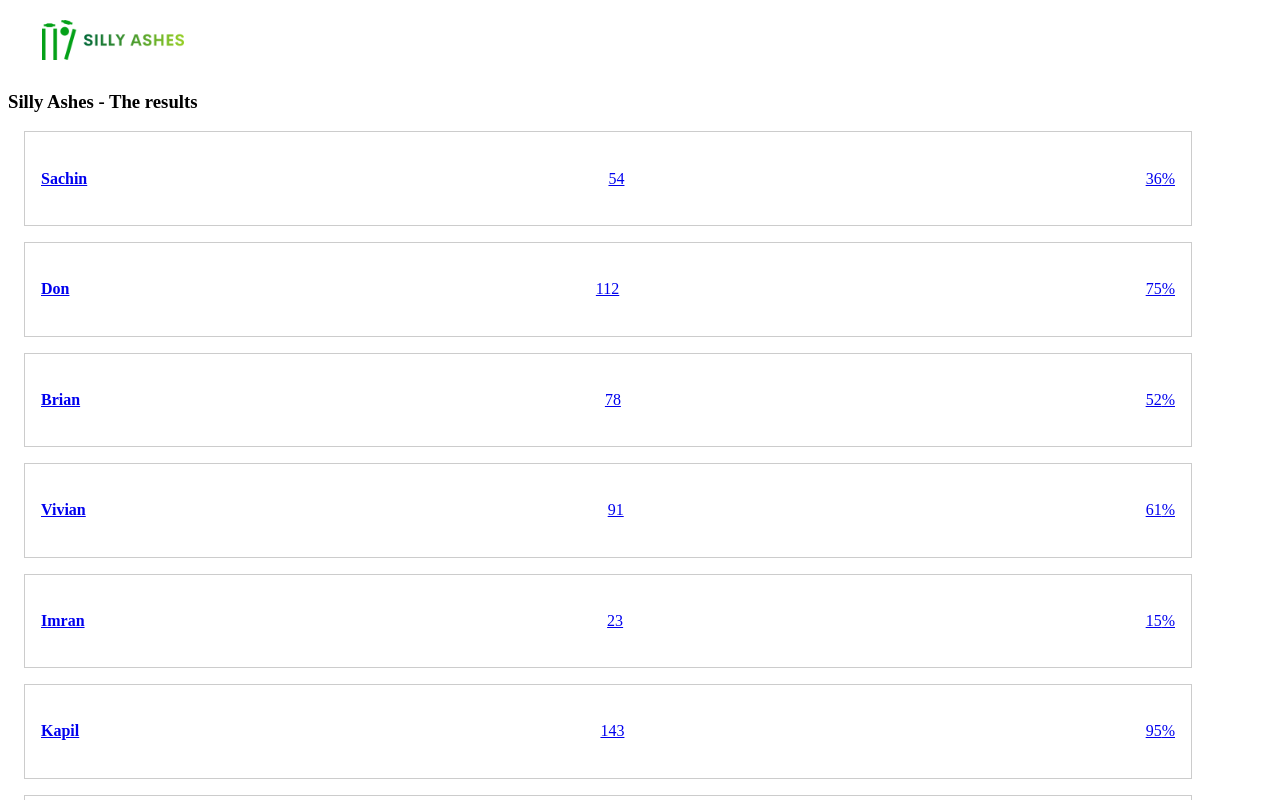
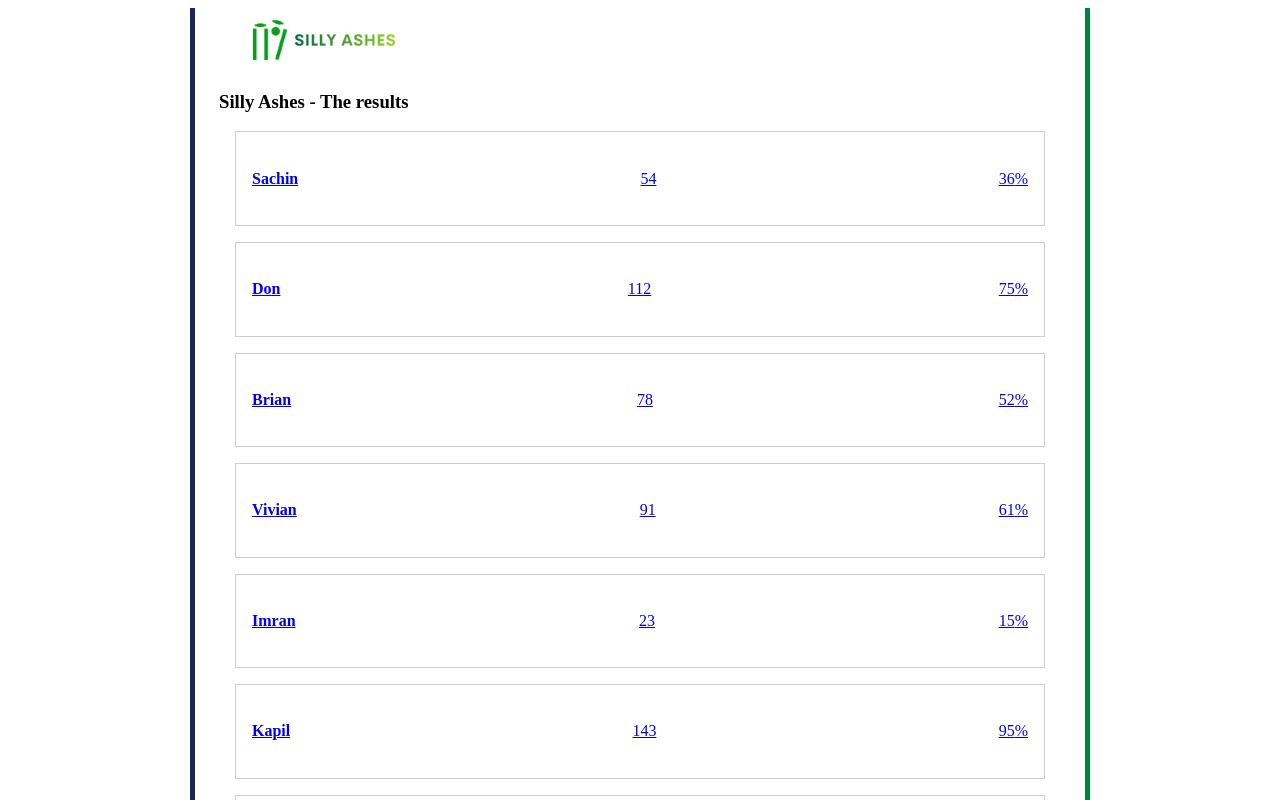
Before and after one commit to mdnrosen/sillyashes-results, a React (Vite) app: page / in a window 1280 px wide. Shown: the top 800 px of the page. Built offline with nearby package versions, Linux system fonts and the light colour scheme.

Commit message:
Layout from sillyashes implemented.

```diff
--- a/src/App.css
+++ b/src/App.css
@@ -0,0 +1,7 @@
+.app-container {
+    min-height: 98svh;
+    width: 100%;
+    margin: 8px auto;
+    border-left: 5px solid rgb(21, 41, 94);
+    border-right: 5px solid rgb(0, 132, 61);
+}
--- a/src/App.jsx
+++ b/src/App.jsx
@@ -1,5 +1,5 @@
 import { Container } from '@mui/material'
-import { BrowserRouter, Routes, Route  } from 'react-router-dom'
+import { BrowserRouter, Routes, Route } from 'react-router-dom'
 import './App.css'
 
 import { Navbar } from './components/Navbar'
@@ -11,7 +11,7 @@ import { Player } from './pages/Player'
 function App() {
 
   return (
-    <Container disableGutters sx={{ margin: 0 }}>
+    <Container className='app-container' maxWidth='md'>
       <BrowserRouter>
 
         <Navbar />
--- a/src/components/Navbar.jsx
+++ b/src/components/Navbar.jsx
@@ -3,8 +3,7 @@ import { AppBar, Box, Toolbar } from '@mui/material'
 
 export const Navbar = () => {
     return (
-        <Box>
-            <AppBar position="static" sx={{ boxShadow: 0 }}>
+            <AppBar position="static" sx={{ boxShadow: 'none', bgcolor: 'rgb(0 0 0 / 0%)' }}>
                 <Toolbar sx={{ display: 'flex', justifyContent: 'space-between', bgcolor: "white" }}>
                     <Box
                         component="img"
@@ -14,6 +13,5 @@ export const Navbar = () => {
                     />
                 </Toolbar>
             </AppBar>
-        </Box>
     )
 }
```
